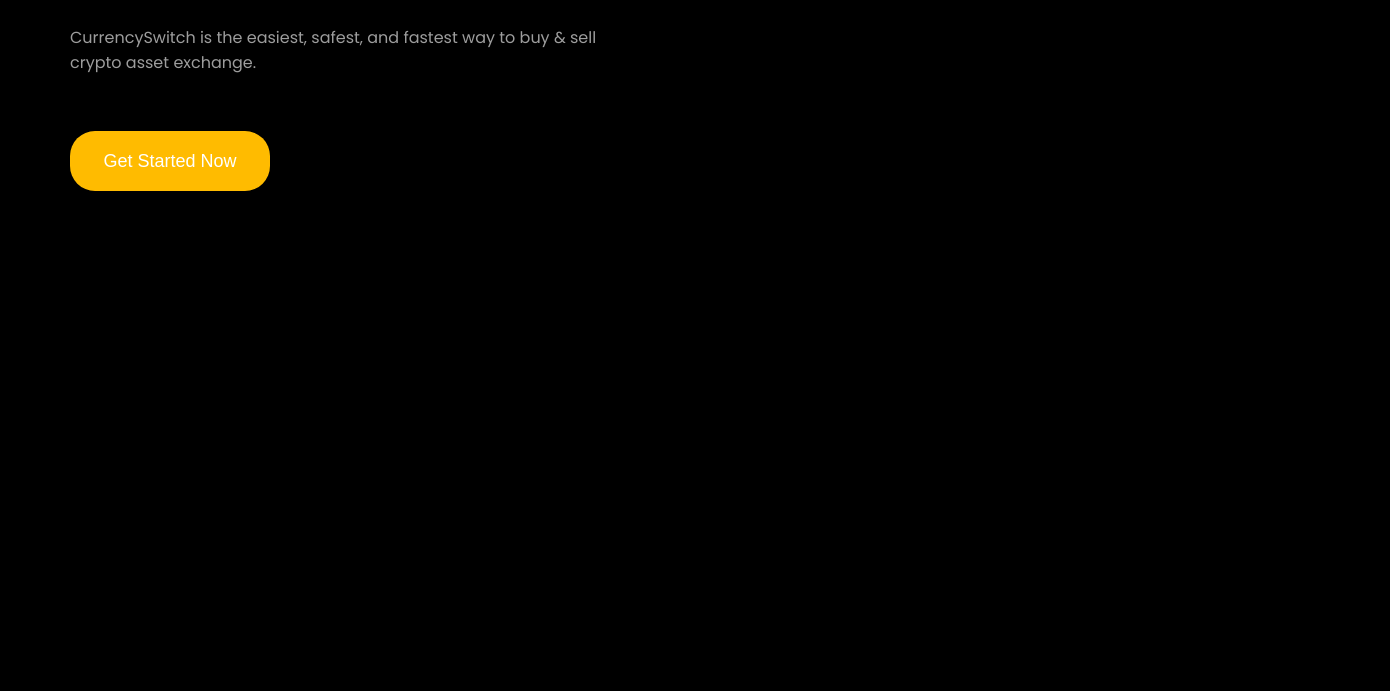
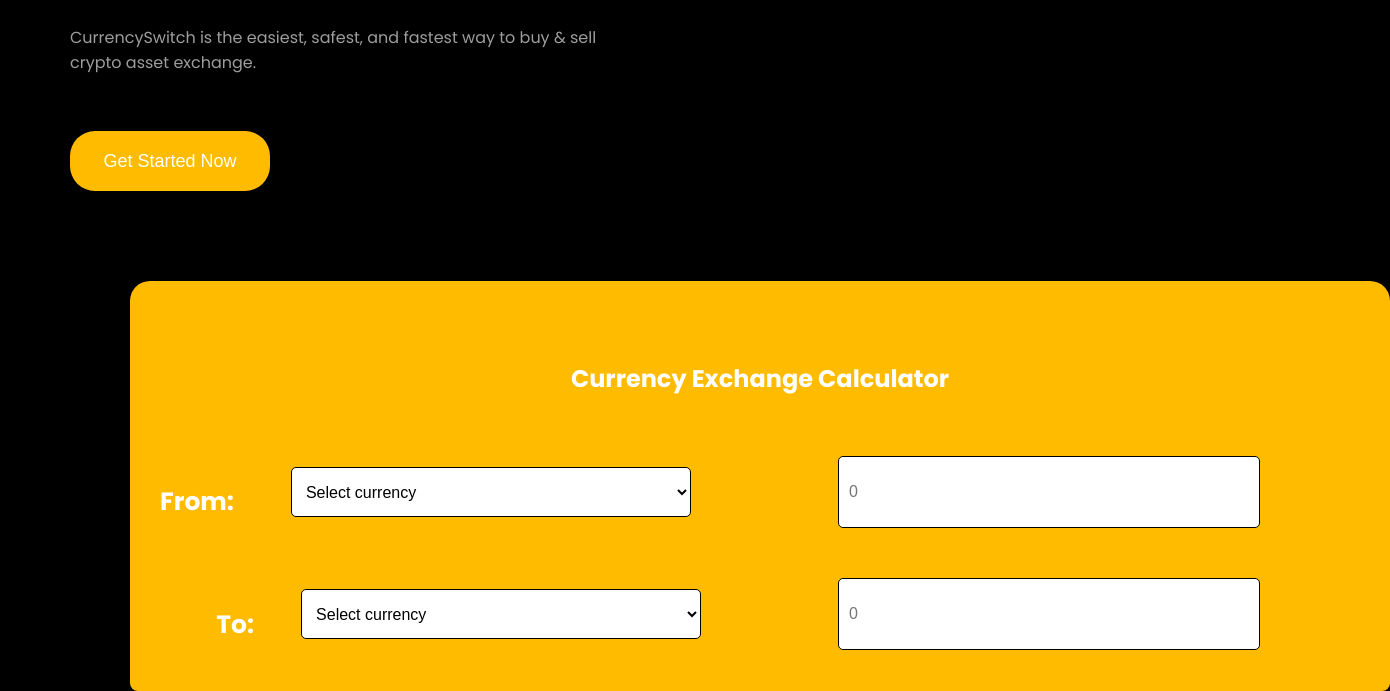
Before and after one commit to ILIAS-ma/git_Ilias, a plain HTML site: page repo/index.html in a window 1280 px wide. Shown: the part 728-1419 px from the top of the page, 1390 px wide, since content can reach past the window. Before the commit the page ends 919 px from the top, so only its background shows below. Drawn offline with Linux system fonts and the light colour scheme.

Commit message:
html & css du Convertisseur de devises

```diff
--- a/repo/index.html
+++ b/repo/index.html
@@ -32,5 +32,30 @@
       </div>
 
     </div>
+    <div class="container">
+      <h2>Currency Exchange Calculator</h2>
+
+      <div class="currency-container">
+          <div class="currency-box">
+              <label for="currency-one">From:</label>
+              <select id="currency-one">
+                  <option value="" disabled selected>Select currency</option>
+              </select>
+              <input type="number" id="amount-one" placeholder="0" />
+          </div>
+
+          <div class="currency-box">
+              <label for="currency-two"> ㅤ      To:</label>
+              <select id="currency-two">
+                  <option value="" disabled selected>Select currency</option>
+              </select>
+              <input type="number" id="amount-two" placeholder="0" disabled />
+          </div>
+      </div>
+
+      <div id="rate"></div>
+  </div>
+
+      <script src="script.js"></script>
   </body>
 </html>
--- a/repo/style.css
+++ b/repo/style.css
@@ -115,3 +115,98 @@ button:hover {
 img{
   margin-left: 50px;
 }
+.container {
+  background-color: rgb(255, 187, 0);
+  padding: 30px;
+  margin-left: 130px;
+  margin-top: 90px;
+  border-radius: 8px;
+  box-shadow: 0px 0px 10px rgba(0, 0, 0, 0.1);
+  border-top-right-radius: 20px;
+  border-top-left-radius: 20px;
+  width: 1200px;
+  height: 350px;
+}
+
+h2 {
+  text-align: center;
+  margin-bottom: 20px;
+  background-color: rgb(255, 187, 0);
+  margin: 50px;
+}
+
+.currency-container {
+  background-color: rgb(255, 187, 0);
+  display: flex;
+  flex-direction: column;
+  gap: 20px;
+
+}
+
+.currency-box {
+  background-color: rgb(255, 187, 0);
+  display: flex;
+  justify-content: space-between;
+  align-items: center;
+
+  margin-top: 10px;
+}
+
+.currency-box label {
+  font-weight: bold;
+  color: #ffffff;
+  margin-right: 10px;
+  font-size: 25px;
+  background-color: rgb(255, 187, 0);
+}
+
+.currency-box select,
+.currency-box input {
+  width: 300px;
+  padding: 10px;
+  font-size: 16px;
+  border: 1px solid #000000;
+  border-radius: 5px;
+  outline: none;
+  transition: border-color 0.3s ease;
+  margin-right: 100px;
+  margin-bottom: 20px;
+  margin-left: 20px;
+  background-color: #ffffff;
+  height: 50px;
+  width: 400px;
+}
+
+.currency-box select:focus,
+.currency-box input:focus {
+  border-color: #ffffff;
+}
+input#amount-two{
+  background-color: #ffffff;
+}
+input[disabled] {
+  background-color: rgb(255, 255, 255);
+  cursor: not-allowed;
+}
+
+#rate {
+  margin: 50px;
+  text-align: center;
+  font-size: 18px;
+  font-weight: bold;
+  color: #000000;
+  font-size: 25px;
+  background-color: #ffffff;
+}
+
+@media (max-width: 500px) {
+  .currency-box {
+    flex-direction: column;
+    align-items: flex-start;
+  }
+
+  .currency-box select,
+  .currency-box input {
+    width: 100%;
+  }
+}
```
